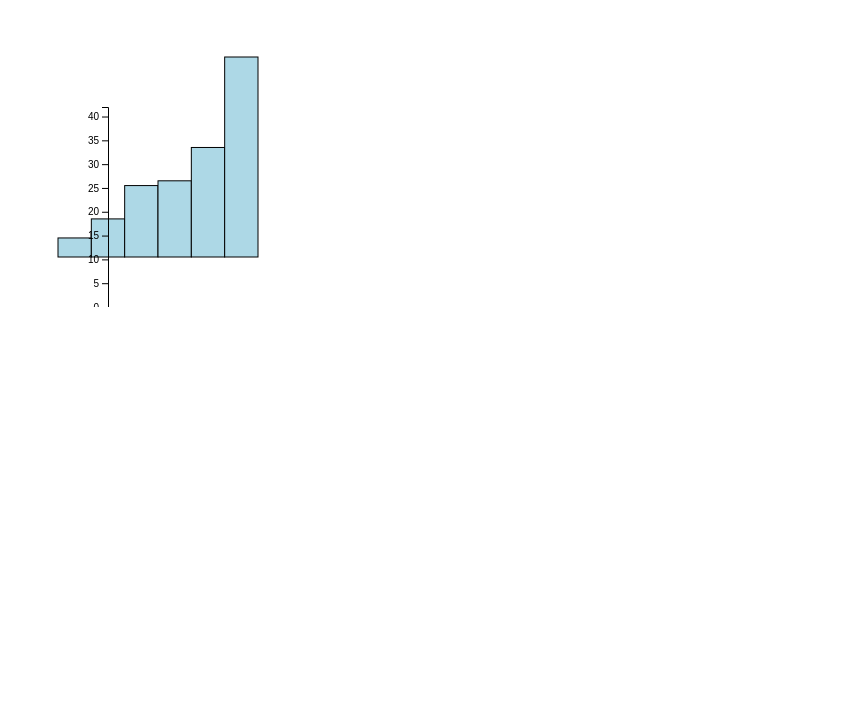
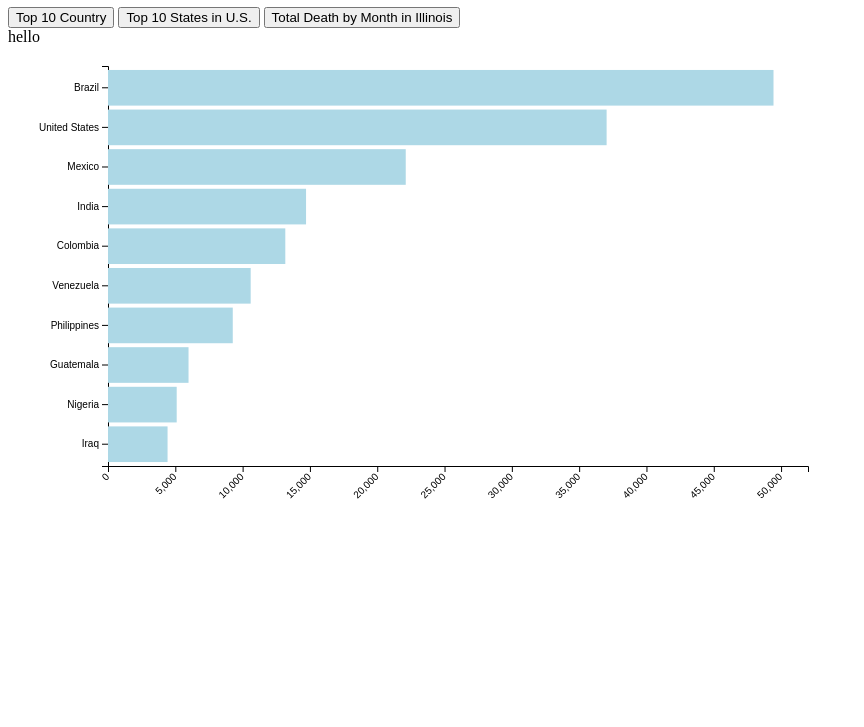
Before and after one commit to dahyunl2/CS416_Narrative_Visualization, a plain HTML site: page index.html in a window 1280 px wide. Shown: the part 73-800 px from the top of the page, without its empty margins (0-864 px from the left). Drawn offline with nearby package versions, Linux system fonts and the light colour scheme.

Commit message:
first page

```diff
--- a/barchart.html
+++ b/index.html
@@ -1,44 +1,97 @@
+<!DOCTYPE html>
+<meta charset="utf-8">
+<html>
+<!-- Load d3.js -->
+<script src="https://d3js.org/d3.v6.js"></script>
+<script src="https://d3js.org/d3-scale-chromatic.v1.min.js"></script>
+<h1>Total Gun Deaths by Country 2023</h1>
+<div id="button">
+    <button onclick="window.location.href='https://dahyunl2.github.io/CS416_Narrative_Visualization/';">Top 10 Country</button>
+    <button onclick="window.location.href='https://w3docs.com';">Top 10 States in U.S.</button>
+    <button onclick="window.location.href='https://w3docs.com';">Total Death by Month in Illinois</button>
+</div>
+<div id="text">
+    <p1>hello</p1>
+</div>
 
-<!DOCTYPE html>
-<html>
-<!-- <script src='https:d3js.org/d3.v5.min.js'></script> -->
-<script src="https://d3js.org/d3.v5.min.js"></script>
-<style>rect {fill:lightblue; stroke:black;}</style>
+
+<!-- Create a div where the graph will take place -->
+
+<div id="my_dataviz"></div>
+<style>
+    #tooltip{
+        opacity:0;
+        position: absolute;
+        text-align: center;
+        width: 60px;
+        height: 40px;
+        background: white;
+        border: 0px;
+    }
+</style>
 <body>
-<h1>Bar Chart</h1>
-<!-- <p>I'm hosted with GitHub Pages.</p> -->
-<svg width=300 height=300></svg>
 <script>
-    let data= [4,8,15,16,23,42];
-    var svg = d3.select("svg"),
-    margin = 50,
-    width = 200,
-    height = 200,
-    g = svg.append("g").attr("transform", "translate(" + margin + "," + margin + ")");
 
-    var x = d3.scaleBand()
-        .range([0, width])
-        .domain([0,1,2,3,4,5]);
+    // set the dimensions and margins of the graph
+    const margin = {top: 20, right: 30, bottom: 40, left: 100},
+        width = 700 ,
+        height = 400 ;
 
-    var y = d3.scaleLinear()
-        .range([height, 0])
-        .domain([0, 42]);
+    // append the svg object to the body of the page
+    const svg = d3.select("#my_dataviz")
+      .append("svg")
+        .attr("width", width + margin.left + margin.right)
+        .attr("height", height + margin.top + margin.bottom)
+      .append("g")
+        .attr("transform", `translate(${margin.left}, ${margin.top})`);
 
-    g.selectAll(".bar")
+    // Parse the Data
+    d3.csv("https://raw.githubusercontent.com/dahyunl2/CS416_Narrative_Visualization/main/country.csv").then( function(data) {
+
+      // Add X axis
+      const x = d3.scaleLinear()
+        .domain([0, 52000])
+        .range([ 0, width]);
+      svg.append("g")
+        .attr("transform", `translate(0, ${height})`)
+        .call(d3.axisBottom(x))
+        .selectAll("text")
+          .attr("transform", "translate(-10,0)rotate(-45)")
+          .style("text-anchor", "end");
+
+      // Y axis
+      const y = d3.scaleBand()
+        .range([ 0, height ])
+        .domain(data.map(d => d.Country))
+        .padding(.1);
+      svg.append("g")
+        .call(d3.axisLeft(y))
+
+    // create a tooltip
+    var tooltip=d3.select('#tooltip');
+
+
+    // Three function that change the tooltip when user hover / move / leave a cell
+
+      //Bars
+      svg.selectAll("myRect")
         .data(data)
-        .enter().append("rect")
-        .attr("x", function(d, i) { return x(i); })
-        .attr("y", function(d) { return y(d); })
-        .attr("width", x.bandwidth())
-        .attr("height", function(d) { return height - y(d); });
+        .join("rect")
+        .attr("x", x(0) )
+        .attr("y", d => y(d.Country))
+        .attr("width", d => x(d.Value))
+        .attr("height", y.bandwidth())
+        .attr("fill", "lightblue")
+        .on('mouseover', function(d){
+            tooltip.style('opacity',1)
+            .style('left',(d.pageX)+'px')
+            .style('top',(d.pageY)+'px')
+            .html('Country: '+d.Country+'\nTotal Death: '+d.Value);
+        })
+        .on('mouseout',function(){tooltip.style('opacity',0)})
 
-    g.append("g")
-    .attr("transform", "translate(50,50)")
-        .call(d3.axisLeft(y));
-
-    g.append("g")
-        .attr("transform", "translate(50,250)")
-        .call(d3.axisBottom(x));
+        svg.selectAll('rect:nth-child(2)').attr('fill','red');
+    })
 
 </script>
 </body>
```
Also changed, not shown: barchart2.html (+40 -3 lines).
